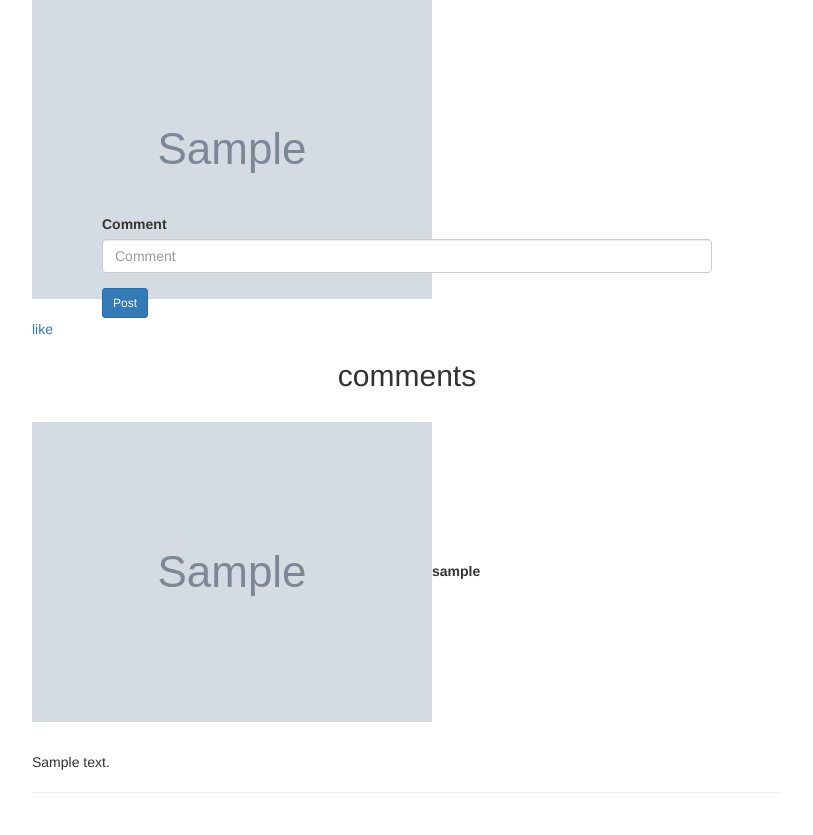
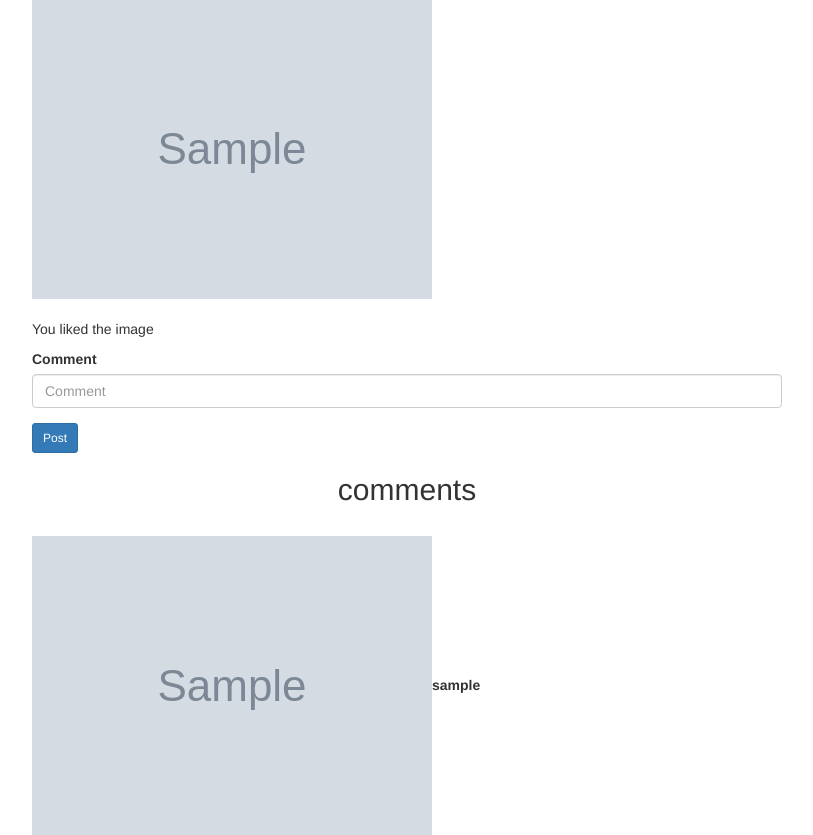
Before and after one commit to Brightmuk/B-instagram, a Django app: page /comment/1 in a window 1280 px wide. Shown: the part 482-1317 px from the top of the page, without its empty margins (233-1046 px from the left). Before the commit the page ends 1275 px from the top, so only its background shows below. Run offline with Django 3.2, Linux system fonts and the light colour scheme; a user stored in the database is signed in; tables that the repository leaves empty hold one stand-in row (values such as "Sample post"); grey boxes marked "Sample" are stand-in pictures; some libraries are stand-ins or nearby versions; some web fonts are replaced.

Commit message:
Change layout of elements to make it simple

```diff
--- a/instagram/models.py
+++ b/instagram/models.py
@@ -13,20 +13,24 @@ class Profile(models.Model):
         self.save()
     def delete_profile(self):
         self.delete()
+    @classmethod
+    def search_profile(cls,search_term):
+        profiles = cls.objects.filter(user__icontains=search_term)
+        return profiles
 
 
 
 class Image(models.Model):
     image = models.ImageField(upload_to = 'photos/', default='DEFAULT VALUE')
     owner = models.ForeignKey(User, null=True, on_delete=models.CASCADE,related_name="user_name")
-    profile = models.ForeignKey(Profile)
+    profile = models.ForeignKey(Profile,null=True)
     image_name = models.CharField(max_length =30)
     caption = models.CharField(max_length =50)
     post_date = models.DateTimeField(auto_now_add=True)
     likes = models.IntegerField(default=0)
 
-    def __int__(self):
-        return self.id
+    def __str__(self):
+        return self.image_name
 
     def save_image(self):
         self.save()
--- a/instagram/templates/base.html
+++ b/instagram/templates/base.html
@@ -6,11 +6,9 @@
 <head>
   <meta charset="utf-8">
 
-  {% if title %}
+
   <title>Instagram {{title}}</title>
-  {% else %}
-    <title> Gallery </title>
-  {% endif %}
+  <link rel="shortcut icon" href="{% static 'images/favicon.png' %}" />
 
   {% block styles %}
 
--- a/instagram/templates/comments.html
+++ b/instagram/templates/comments.html
@@ -29,7 +29,17 @@
                     <p><img class="post" src="{{image.profile.profile_pic.url}}"><strong>{{image.owner}}</strong></p><br>
                         </a>
         <img class="img-responsive" src="{{image.image.url}}"><br>
-        <p><a href="like/{{image.id}}">like</a></p>
+        {% if likes %}
+        <p>You liked the image</p>
+        {% else %}
+        <a href="like/{{image.id}}"><span class='glyphicon glyphicon-thumbs-up'style="font-size:25px"></span></a>
+        {% endif %}
+        <form style="border:white"action="/comment/{{image.id}}" method="post" enctype="multipart/form-data">
+          {%csrf_token%}
+
+          {% bootstrap_form form%}
+          <input type="submit" class="btn btn-primary btn-sm" value="Post">
+        </form>
         </div>
     <h2 class="text-center com">comments</h2><br>
     {% for comment in comments %}
@@ -38,18 +48,10 @@
     <hr>
     {% endfor %}
 
-<div class="navbar-fixed-bottom">
-        <div class="col-md-3 col-sm-2"></div>
-    <div class="col-md-6 col-sm-8">
-    <form action="/comment/{{image.id}}" method="post" enctype="multipart/form-data">
-    {%csrf_token%}
 
-    {% bootstrap_form form%}
-    <input type="submit" class="btn btn-primary btn-sm" value="Post">
-  </form>
   </div>
   <div class="col-md-3 col-sm-2"></div>
-</div>
+
 </div>
 
    {% block scripts %}
--- a/instagram/templates/searched.html
+++ b/instagram/templates/searched.html
@@ -1,14 +1,17 @@
 {%extends 'base.html'%}
 {% block content %}
+{{ block.super}}
+
 <div style="margin-top:50px"class="container">
     <div class="col-md-2"></div>
     <div style="background-color: white;padding:20px"class="col-md-8">
         {% if users %}
         <h3>Found  users matching the name</h3>
         {% for user in users %}
-
+        <a style="text-decoration:none;color:black" href="profile/{{user.id}}">
         <p><img class="post-search"  src="{{user.profile.profile_pic.url}}" class="img-responsive" alt="Image">
         <strong>{{user.username}}</strong></p>
+        </a>
         <hr>
         {% endfor %}
 
--- a/instagram/tests.py
+++ b/instagram/tests.py
@@ -42,8 +42,8 @@ class Intagram_TestCases(TestCase):
 
     def test_search_by_username(self):
         self.profile.save_profile()
-        profile = Profile.objects.get(user_id=1)
-        self.assertTrue(profile.user_id==1)
+        profile = Profile.search_profile(username='James')
+        self.assertTrue(profile.user=='James')
 
     def test_update_single_image(self):
         self.my_image.save_image()
--- a/instagram/views.py
+++ b/instagram/views.py
@@ -13,9 +13,8 @@ def home(request):
     images = Image.objects.all().order_by('-post_date')
     users = User.objects.all()
     current = request.user
-    form = Like(request.POST)
 
-    return render(request, 'index.html',{"images":images,'users':users,"form":form,'current':current})
+    return render(request, 'index.html',{"images":images,'users':users,'current':current})
 
 @login_required(login_url='/accounts/login/')
 def profile(request,id):
@@ -84,6 +83,10 @@ def comment(request,c_id):
     comments = Comment.objects.filter(image_id=c_id)
     current_user = request.user
     current_image = Image.objects.get(id=c_id)
+    try:
+        likes = Like.objects.filter(post_id=c_id).get(user_id=request.user)
+    except ObjectDoesNotExist:
+        likes =0
     if request.method == 'POST':
         form = CommentForm(request.POST)
         if form.is_valid():
@@ -95,7 +98,7 @@ def comment(request,c_id):
     else:
         form = CommentForm()
 
-    return render(request,'comments.html',{"form":form,'comments':comments,"image":current_image,"user":current_user})
+    return render(request,'comments.html',{"form":form,'comments':comments,"image":current_image,"user":current_user,'likes':likes})
 
 def like_pic(request, pic_id):
     current_user = request.user
```
Also changed, not shown: instagram/templates/index.html (+2 -6 lines), instagram/templates/profile/profile.html (+10 -0 lines).
